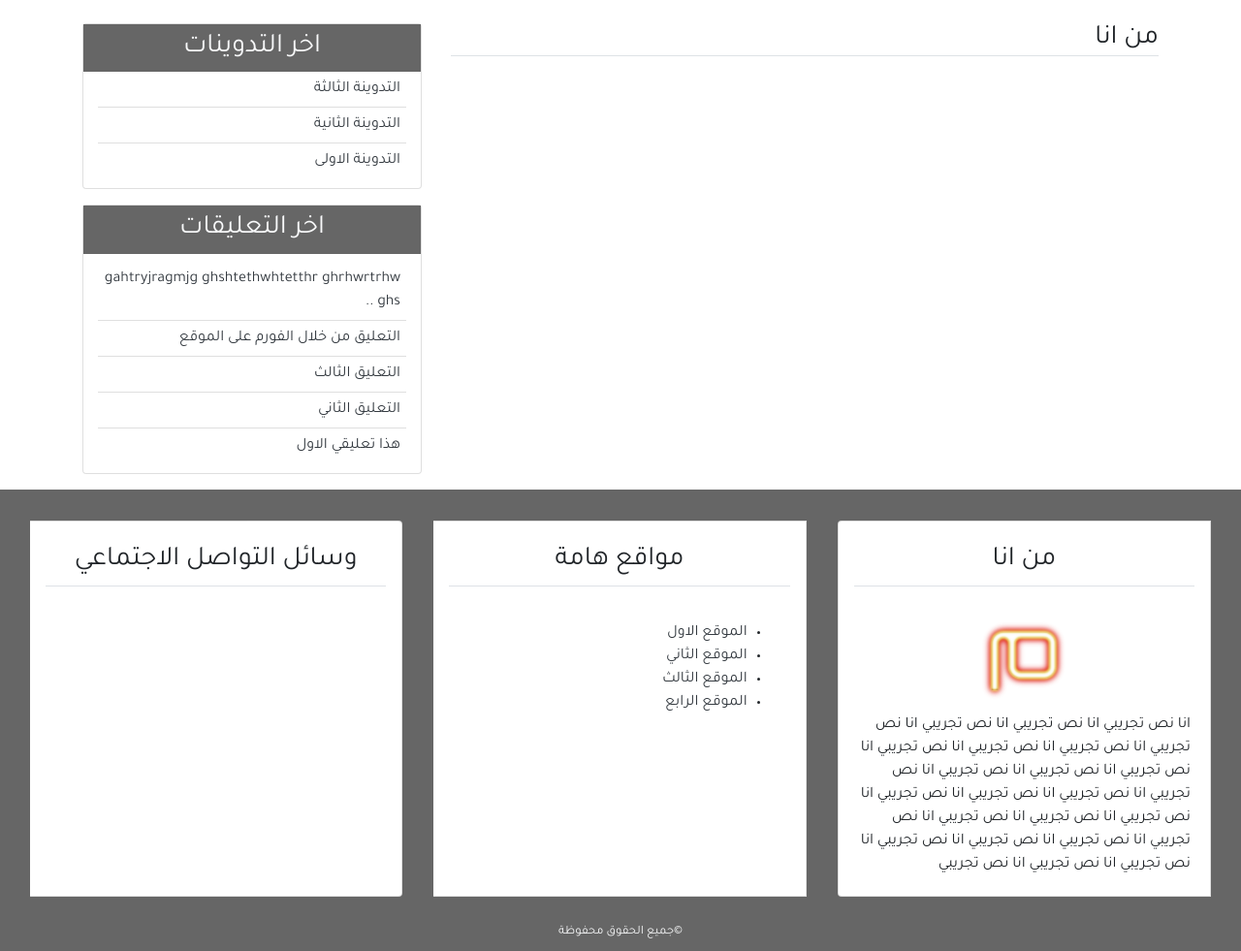
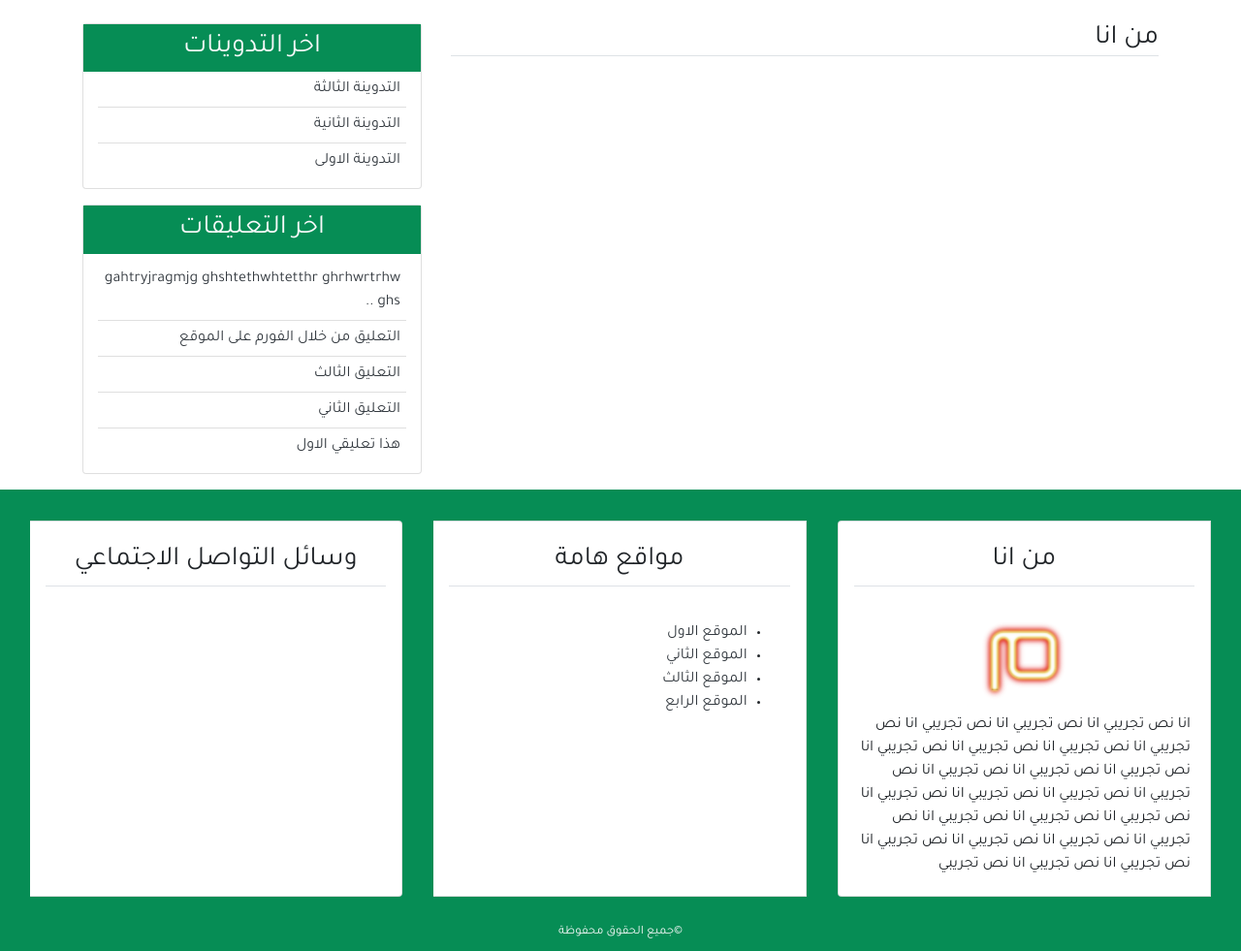
Before and after one commit to abdu1lhadi/fawezAil, a Django app: page /about/ in a window 1280 px wide. Shown: the part 57-1038 px from the top of the page at 97% size. Run offline with Django 3.2, Linux system fonts and the light colour scheme; data comes from the database, SQL or seed files in the repository; some libraries are stand-ins or nearby versions.

Commit message:
change css

```diff
--- a/blog/static/blog/css/main.css
+++ b/blog/static/blog/css/main.css
@@ -18,7 +18,7 @@ body{
 }
 
 .bg-secondary{
-    background-color: #666 !important;
+    background-color: #068d55 !important;
 }
 
 .bg-light{
```
